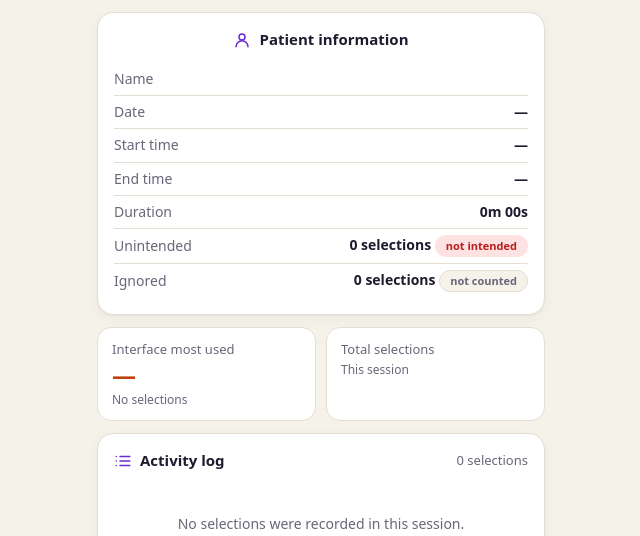
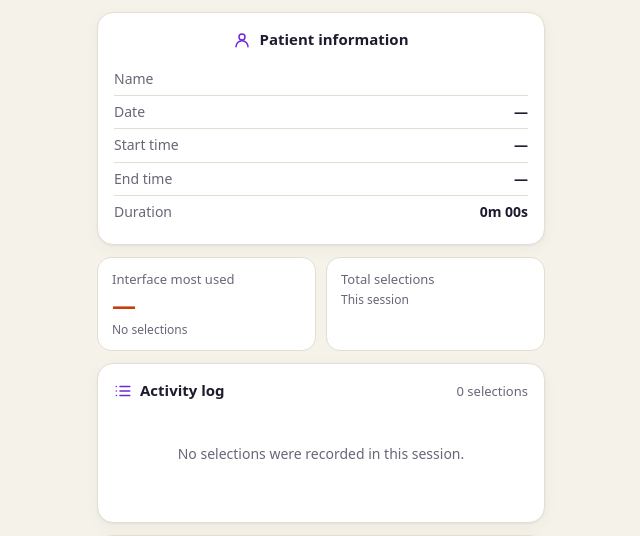
Before and after one commit to JhovanyH/eyeglynt, a Flask app: template dashboard/app/templates/summary.html in a window 1280 px wide. Shown: the part 45-581 px from the top of the page, without its empty margins (319-959 px from the left). Run offline with Flask 3, Linux system fonts and the light colour scheme; the template is opened without the code that fills it, so the values that code supplies are empty; some libraries are stand-ins or nearby versions.

Commit message:
Caregiver PDF: Note column only (Unintended / Ignored / Spoken); web summary back as before
Co-Authored-By: Claude Opus 5.5 <noreply@anthropic.com>
Claude-Session: https://claude.ai/code/session_01BPBYLPqRwpc5yUEmryjD5z

```diff
--- a/dashboard/app/pdf.py
+++ b/dashboard/app/pdf.py
@@ -158,20 +158,18 @@ def _caregiver_pdf(doc, s, m, selections, h1, h2, body, small, table):
             ["Duration", _duration(s["duration_s"])],
             ["Total selections", str((m or {}).get("total_selections", 0))],
             ["Interface most used", most],
-            ["Unintended", str(sum(r["intent_status"] == "unintended" for r in selections))],
-            ["Ignored (not counted)", str(sum(r["intent_status"] == "ignored" for r in selections))],
         ], [45 * mm, 129 * mm], header=False),
         Paragraph(f"Activity log ({len(selections)} selections)", h2),
     ]
     if selections:
         rows = [["Time", "Interface", "What was said", "Note"]]
-        notes = {"unintended": "Unintended", "ignored": "Ignored"}
+        notes = {"unintended": "Unintended", "ignored": "Ignored (not counted)"}
         for r in selections:
             note = notes.get(r["intent_status"]) or ("Spoken" if r["selection_type"] == "speak" else "")
             rows.append([r["selected_at"].strftime("%I:%M:%S %p"),
                          "Quick-Fire" if r["interface"] == "quickfire" else "Keyboard",
                          Paragraph(escape(r["output_text"]), body), note])
-        story.append(table(rows, [28 * mm, 28 * mm, 92 * mm, 26 * mm]))
+        story.append(table(rows, [26 * mm, 24 * mm, 88 * mm, 36 * mm]))
     else:
         story.append(Paragraph("No selections were recorded.", small))
     story.append(Paragraph("Caregiver notes", h2))
--- a/dashboard/app/templates/summary.html
+++ b/dashboard/app/templates/summary.html
@@ -95,10 +95,6 @@
       <tr><th>Start time</th><td class="tabular">{{ s.started_at|hm }}</td></tr>
       <tr><th>End time</th><td class="tabular">{{ s.ended_at|hm }}</td></tr>
       <tr><th>Duration</th><td class="tabular">{{ s.duration_s|duration }}</td></tr>
-      {% set n_unintended = selections|selectattr('intent_status', 'equalto', 'unintended')|list|length %}
-      {% set n_ignored = selections|selectattr('intent_status', 'equalto', 'ignored')|list|length %}
-      <tr><th>Unintended</th><td>{{ n_unintended }} selection{{ '' if n_unintended == 1 else 's' }} <span class="pill bad" style="font-size:11px">not intended</span></td></tr>
-      <tr><th>Ignored</th><td>{{ n_ignored }} selection{{ '' if n_ignored == 1 else 's' }} <span class="pill muted" style="font-size:11px">not counted</span></td></tr>
     </table>
   </section>
 
```
